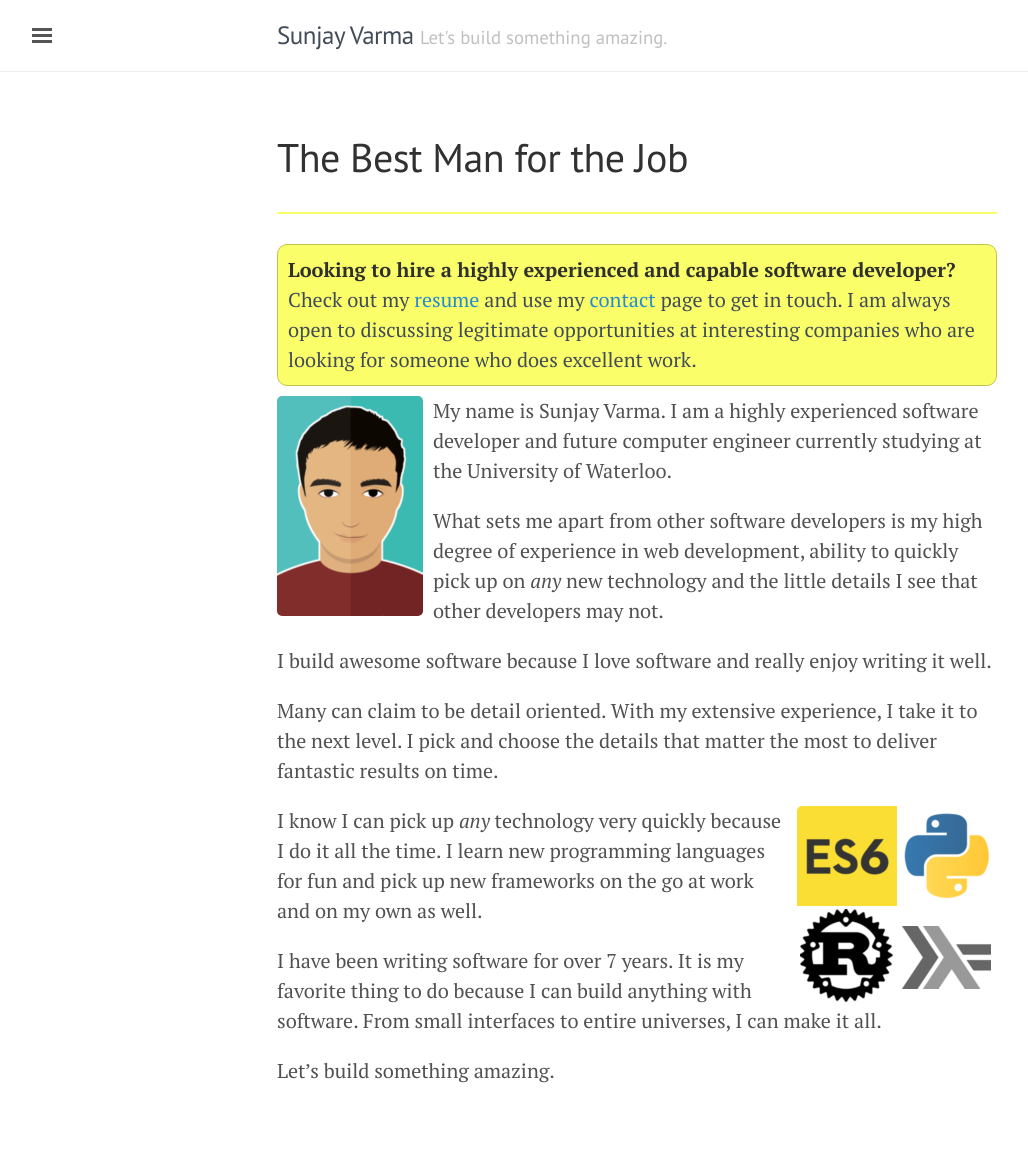
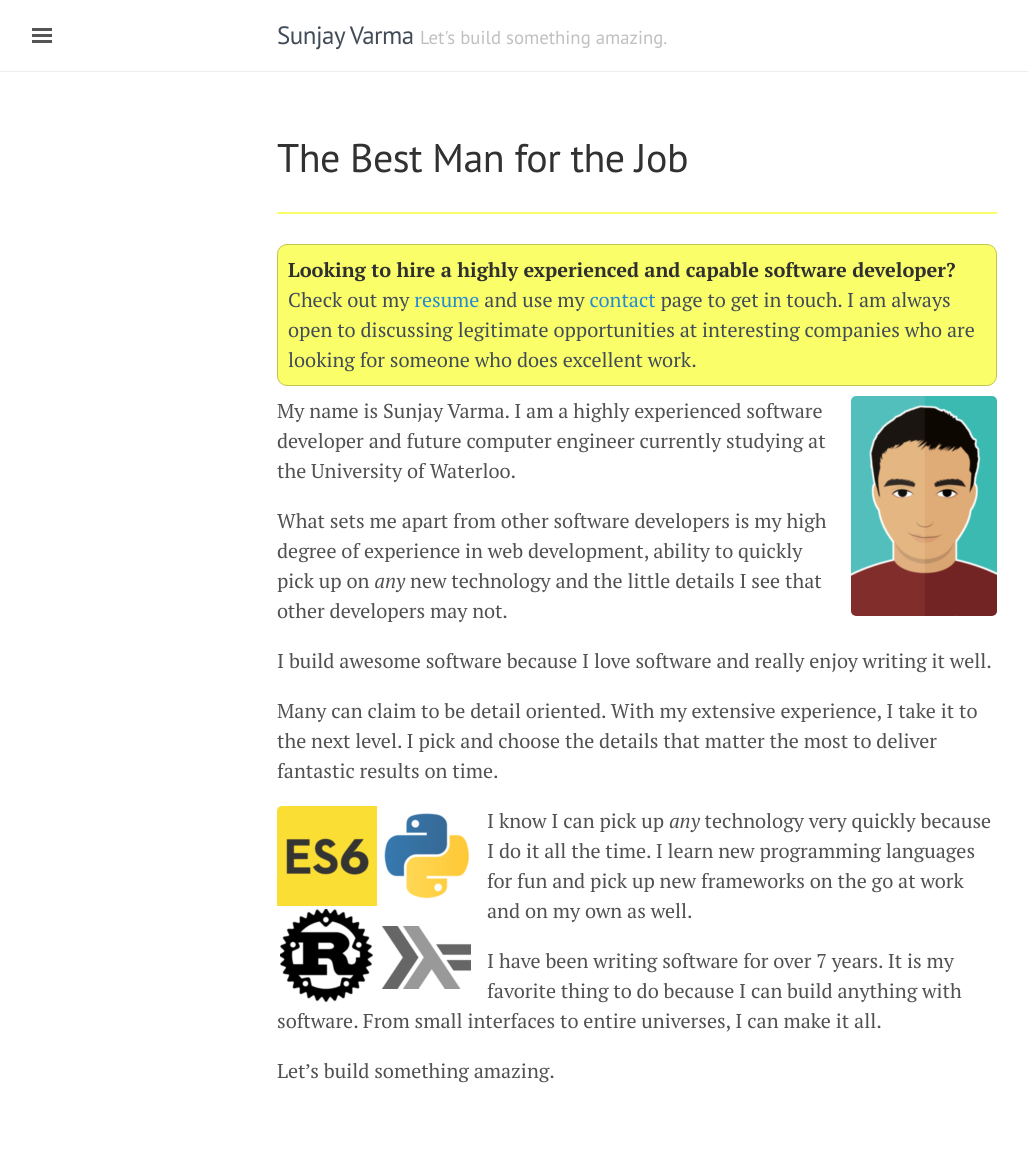
Before and after one commit to sunjay/sunjay.github.io, a Jekyll site: the page built from index.html, in a window 1280 px wide. Shown: the whole page, without its empty margins (3-1031 px from the left). Built offline with Jekyll 4.4.1, drawn with Linux system fonts in a browser that asks for light colours.

Commit message:
Flipped alignment of images

```diff
--- a/_pages/home.md
+++ b/_pages/home.md
@@ -3,7 +3,7 @@
 Check out my <a href="/resume">resume</a> and use my <a href="/contact">contact</a> page to get in touch. I am always open to discussing legitimate opportunities at interesting companies who are looking for someone who does excellent work.
 </div>
 
-![Sunjay Varma](/assets/images/me.png){: .left}
+![Sunjay Varma](/assets/images/me.png){: .right}
 My name is Sunjay Varma. I am a highly experienced software developer and future computer engineer currently studying at the University of Waterloo.
 
 What sets me apart from other software developers is my high degree of experience in web development, ability to quickly pick up on *any* new technology and the little details I see that other developers may not.
@@ -12,7 +12,7 @@ I build awesome software because I love software and really enjoy writing it wel
 
 Many can claim to be detail oriented. With my extensive experience, I take it to the next level. I pick and choose the details that matter the most to deliver fantastic results on time.
 
-![Many languages](/assets/images/languages.png){: .right}
+![Many languages](/assets/images/languages.png){: .left}
 I know I can pick up *any* technology very quickly because I do it all the time. I learn new programming languages for fun and pick up new frameworks on the go at work and on my own as well.
 
 I have been writing software for over 7 years. It is my favorite thing to do because I can build anything with software. From small interfaces to entire universes, I can make it all.
```
